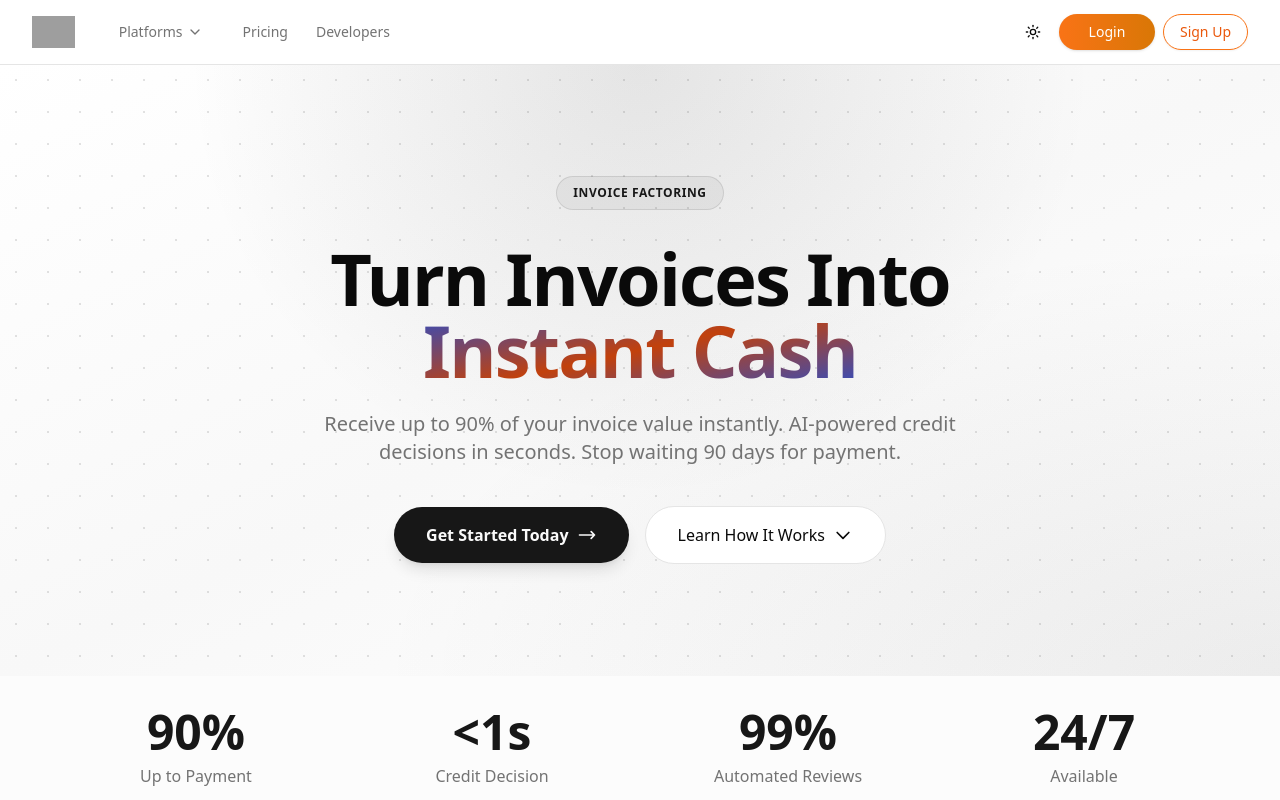
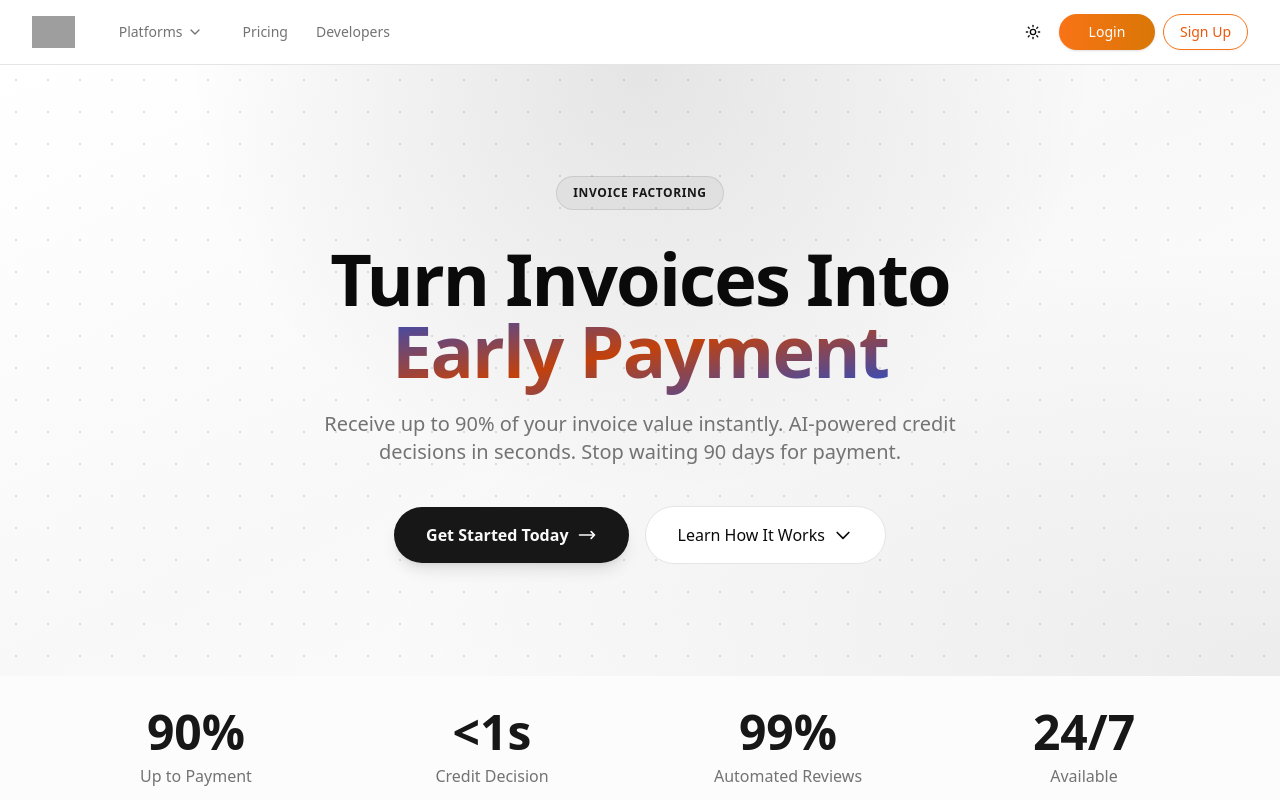
Before and after one commit to omniasky/paymonei-website, a Next.js app: page /invoice-factoring in a window 1280 px wide. Shown: the top 800 px of the page. Built offline with nearby package versions, Linux system fonts and the light colour scheme; grey boxes are pictures that could not be loaded.

Commit message:
update wording

```diff
--- a/src/app/invoice-factoring/page.tsx
+++ b/src/app/invoice-factoring/page.tsx
@@ -96,7 +96,7 @@ export default function InvoiceFactoringPage() {
                 Turn Invoices Into
                 <br />
                 <span className="relative text-transparent bg-clip-text bg-gradient-to-tl from-blue-700 via-orange-700 to-blue-700">
-                  Instant Cash
+                  Early Payment
                 </span>
               </h1>
               <p className="text-lg md:text-xl text-muted-foreground max-w-2xl mx-auto mb-10 leading-relaxed">
```
